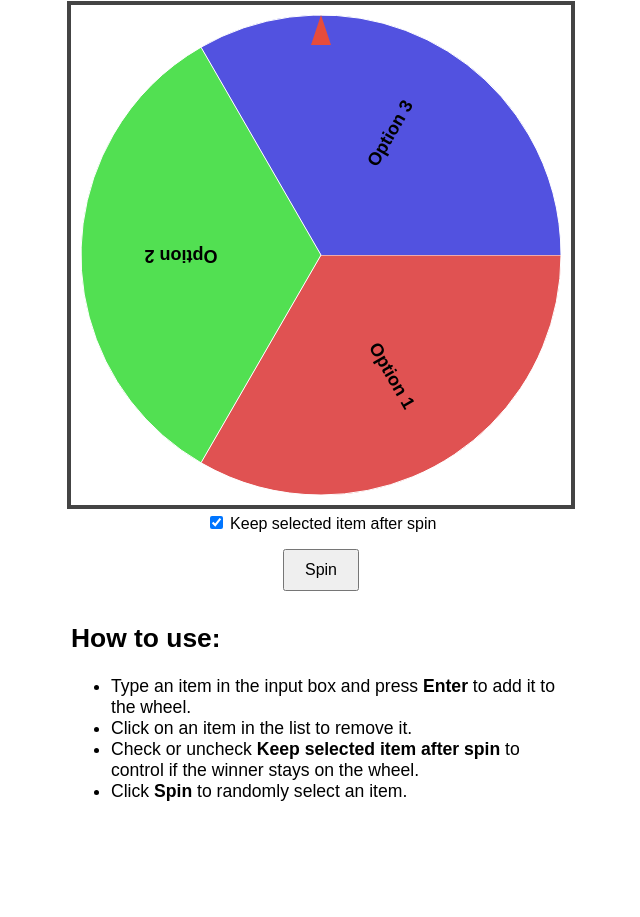
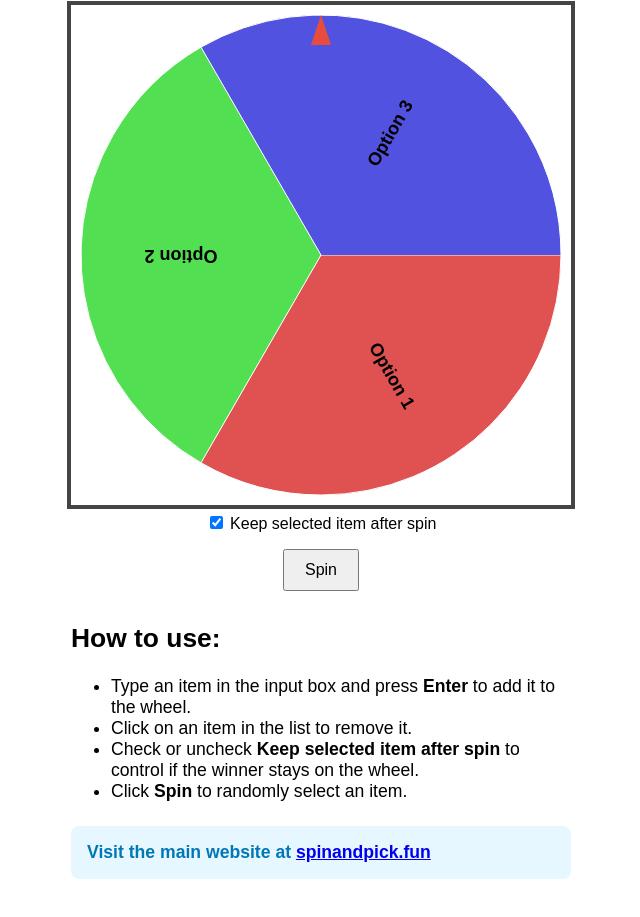
Before and after one commit to faculty12000/Picker-Wheel, a plain HTML site: page index.html in a window 1280 px wide. Shown: the part 320-1237 px from the top of the page, without its empty margins (319-959 px from the left). Before the commit the page ends 1179 px from the top, so only its background shows below. Drawn offline with Linux system fonts and the light colour scheme.

Commit message:
Add official website info and usage instructions to Picker Wheel

```diff
--- a/index.html
+++ b/index.html
@@ -65,6 +65,9 @@
       <li>Check or uncheck <b>Keep selected item after spin</b> to control if the winner stays on the wheel.</li>
       <li>Click <b>Spin</b> to randomly select an item.</li>
     </ul>
+    <div style="margin-top:1.5rem;padding:1rem;background:#e7f7ff;border-radius:8px;color:#0077b6;">
+      <b>Visit the main website at <a href="https://spinandpick.fun" target="_blank" rel="noopener">spinandpick.fun</a></b>
+    </div>
   </div>
   <script>
     // Get references to DOM elements
```
